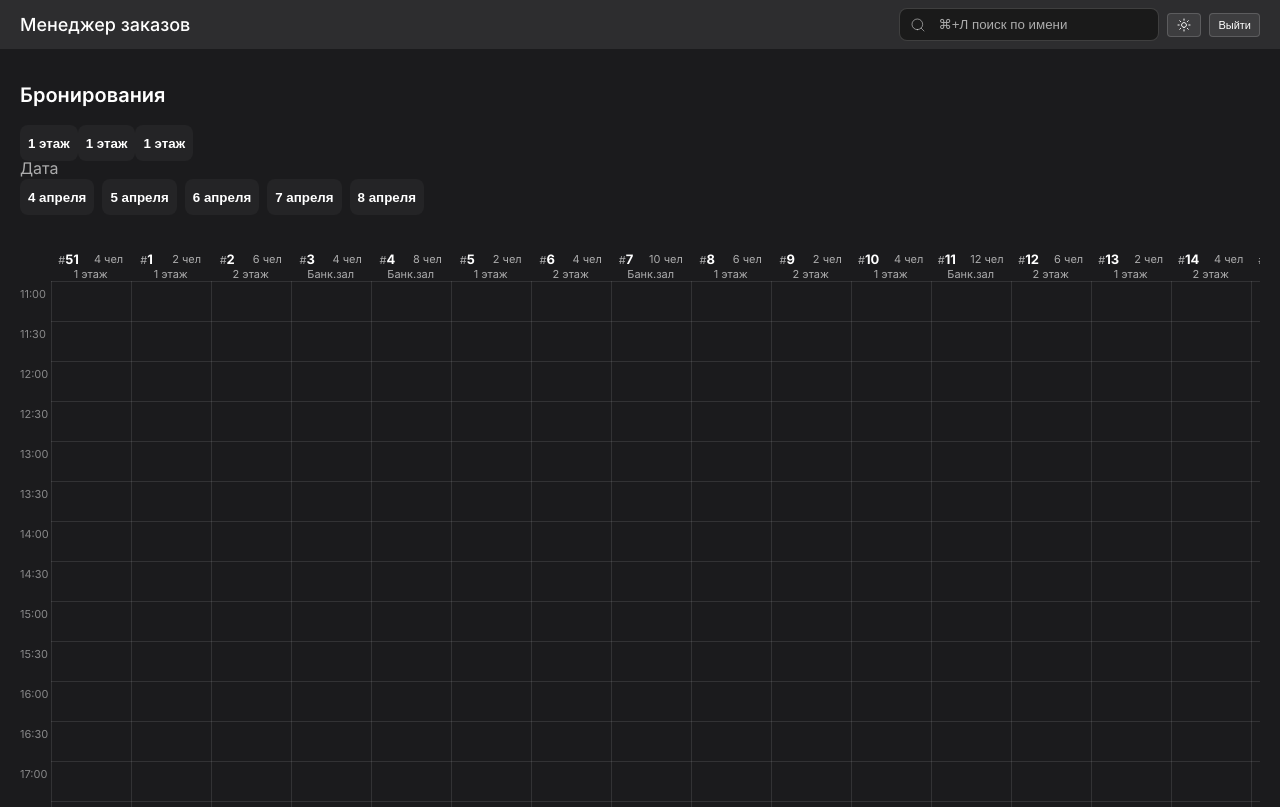
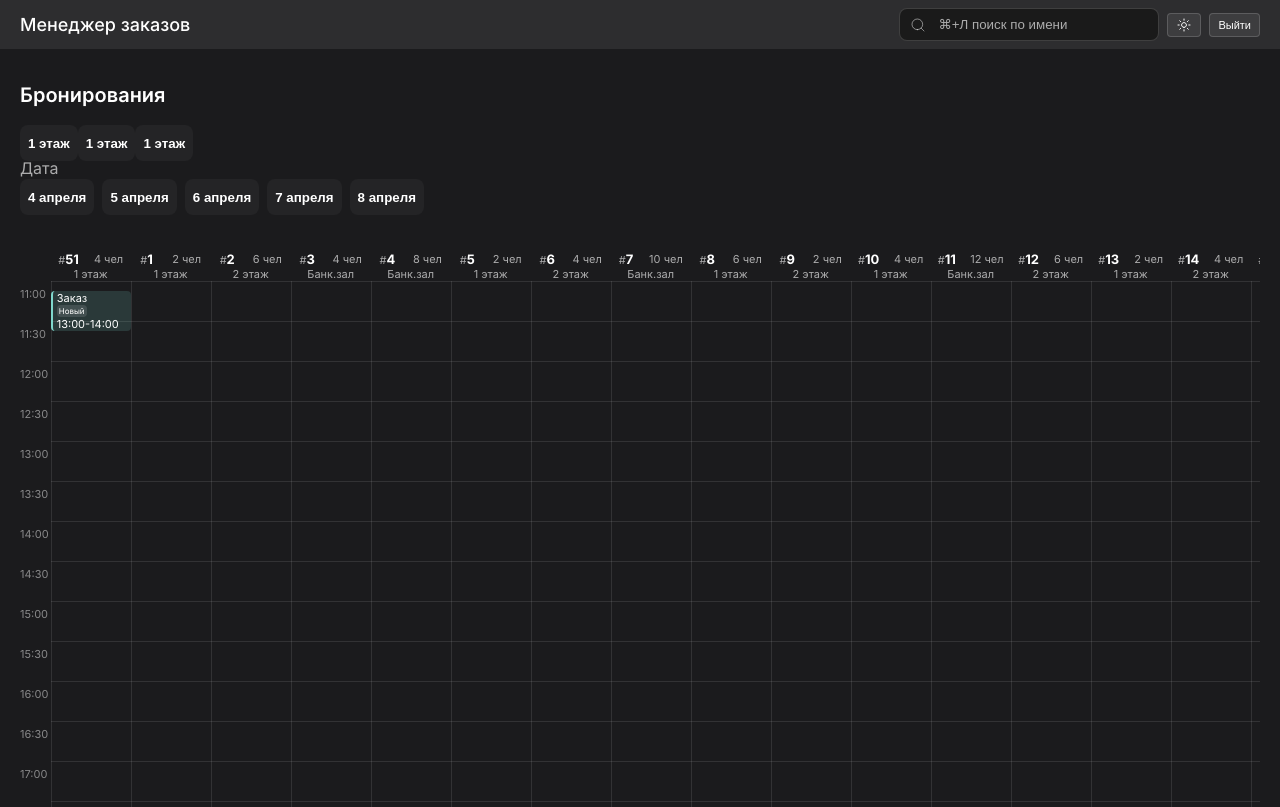
Before and after one commit to Stancia94/app-for-orders, a React (Vite) app: page / in a window 1280 px wide. Built offline with nearby package versions, Linux system fonts and the light colour scheme.

Commit message:
refactor the main board

```diff
--- a/package.json
+++ b/package.json
@@ -11,6 +11,7 @@
   },
   "dependencies": {
     "@reduxjs/toolkit": "^2.9.0",
+    "dayjs": "^1.11.18",
     "normalize.css": "^8.0.1",
     "react": "^19.1.1",
     "react-dom": "^19.1.1",
--- a/src/ExampleTables.json
+++ b/src/ExampleTables.json
@@ -11,6 +11,48 @@
           "status": "New",
           "start_time": "2025-04-04T12:32:47.885000+10:00",
           "end_time": "2025-04-04T13:01:41.598000+10:00"
+        },
+        {
+          "id": "f2c15b67-2c0c-43de-b6e7-16b12cf94cb1",
+          "status": "Bill",
+          "start_time": "2025-04-04T11:10:00.000000+10:00",
+          "end_time": "2025-04-04T11:45:00.000000+10:00"
+        },
+        {
+          "id": "72b48f8c-15ae-4d23-90f7-7ff0cb5a45f5",
+          "status": "Closed",
+          "start_time": "2025-04-04T13:15:00.000000+10:00",
+          "end_time": "2025-04-04T14:05:00.000000+10:00"
+        },
+        {
+          "id": "aa16e9fb-6d2a-44e6-9cc6-08af8f234f4b",
+          "status": "Banquet",
+          "start_time": "2025-04-04T15:20:00.000000+10:00",
+          "end_time": "2025-04-04T15:45:00.000000+10:00"
+        },
+        {
+          "id": "e31f5798-3a19-4c3b-8d54-0b2b0a2a9a77",
+          "status": "Closed",
+          "start_time": "2025-04-04T16:00:00.000000+10:00",
+          "end_time": "2025-04-04T16:40:00.000000+10:00"
+        },
+        {
+          "id": "d45ac927-7f59-45ff-9b9e-2bafec119c7f",
+          "status": "Bill",
+          "start_time": "2025-04-04T17:10:00.000000+10:00",
+          "end_time": "2025-04-04T18:00:00.000000+10:00"
+        },
+        {
+          "id": "c4a51228-622d-49cf-8aeb-514df8c5a9a1",
+          "status": "Banquet",
+          "start_time": "2025-04-04T19:00:00.000000+10:00",
+          "end_time": "2025-04-04T19:35:00.000000+10:00"
+        },
+        {
+          "id": "a6c2a47a-2b5f-47e8-86b0-48dfcb4a03c4",
+          "status": "New",
+          "start_time": "2025-04-04T20:15:00.000000+10:00",
+          "end_time": "2025-04-04T21:00:00.000000+10:00"
         }
       ]
     },
--- a/src/components/MainTable.tsx
+++ b/src/components/MainTable.tsx
@@ -1,19 +1,20 @@
 import styled from "styled-components";
 import ExampleTables from "../ExampleTables.json";
 import TablesCeil from "./TablesCeil";
+import Order from "./Order";
 type Times = {
   restaurant: {
     opening_time: string;
     closing_time: string;
   };
 };
+
 const mokdata: Times = {
   restaurant: {
     opening_time: "11:00", // Время открытия (на основе этого строится таблица)
     closing_time: "23:40", // Время закрытия (на основе этого строится таблица)
   },
 };
-// 23:40 - 11:00 = 12:40
 function toMinutes(time: string) {
   const [h, m] = time.split(":").map(Number);
   return h * 60 + m;
@@ -29,10 +30,47 @@ for (let i = openTime; i < closeTime; i += 30) {
   const time = `${h}:${m}`;
   timeArr.push(time);
 }
-console.log(timeArr);
 
+function getOriginalTime(iso: string): string {
+  const match = iso.match(/T(\d{2}:\d{2})/);
+  return match ? match[1] : "";
+}
 const { tables } = ExampleTables;
-console.log(tables.length);
+
+const allOrder = tables.reduce((acc, table) => {
+  acc = [...acc, ...table.orders];
+  return acc;
+}, [] as (typeof tables)[number]["orders"]);
+
+allOrder.map((order) => {
+  order.start_time = getOriginalTime(order.start_time);
+  order.end_time = getOriginalTime(order.end_time);
+});
+console.log(allOrder);
+
+type Table = (typeof tables)[number];
+
+const allTable = tables.reduce<Omit<Table, "orders">[]>((acc, table) => {
+  const { orders, ...rest } = table;
+  acc.push(rest);
+  return acc;
+}, []);
+
+const matrix = [];
+for (let i = 0; i < diff; i++) {
+  const row = new Array(allTable.length).fill(0);
+  matrix.push(row);
+}
+console.log(matrix);
+// [0][0]
+// [0][1]
+const matrixEx = [
+  //     индекс
+  // время [1, 2, 3],
+  [4, 3, 5],
+  [6, 7, 8],
+];
+
 export default function MainTable() {
   return (
     <Wrapper className="container">
@@ -44,11 +82,13 @@ export default function MainTable() {
         </TimeBar>
         <YWrapper>
           <TableBar>
-            {tables.map((table) => {
+            {allTable.map((table) => {
               return <TablesCeil key={table.id} data={table}></TablesCeil>;
             })}
           </TableBar>
-          <Board></Board>
+          <Board>
+            <Order></Order>
+          </Board>
         </YWrapper>
       </XWrapper>
     </Wrapper>
@@ -72,9 +112,8 @@ const YWrapper = styled.div`
 `;
 const Board = styled.div`
   display: grid;
-  grid-auto-rows: 40px;
-  grid-auto-columns: 80px;
   background-attachment: local;
+  position: relative;
   background-image: linear-gradient(
       to right,
       rgba(255, 255, 255, 0.1) 1px,
--- /dev/null
+++ b/src/components/Order.tsx
@@ -0,0 +1,83 @@
+import type { JSX } from "react";
+import styled from "styled-components";
+const order = {
+  id: "8ed4dfd6-ed9b-4230-9399-e271d2ba00d0",
+  status: "New",
+  start_time: "2025-04-04T12:32:47.885000+10:00",
+  end_time: "2025-04-04T13:01:41.598000+10:00",
+};
+function renderOrder(status: string): JSX.Element | null {
+  switch (status) {
+    case "New":
+      return (
+        <OrderWrapper>
+          <Name>Заказ</Name>
+          <Status>Новый</Status>
+          <Time>13:00-14:00</Time>
+        </OrderWrapper>
+      );
+    case "Bill":
+      return (
+        <OrderWrapper>
+          <Name>Заказ</Name>
+          <StatusBill>Пречек</StatusBill>
+          <Time>13:00-14:00</Time>
+        </OrderWrapper>
+      );
+    case "Closed":
+      return (
+        <OrderWrapper>
+          <Name>Заказ</Name>
+          <Status>Закрытый</Status>
+          <Time>13:00-14:00</Time>
+        </OrderWrapper>
+      );
+    case "Banquet":
+      return (
+        <BanquetWrapper>
+          <Name>Банкет</Name>
+          <Time>13:00-14:00</Time>
+        </BanquetWrapper>
+      );
+    default:
+      return null;
+  }
+}
+export default function Order() {
+  return renderOrder(order.status);
+}
+const Status = styled.div`
+  font-size: 8px;
+  line-height: 8px;
+  border-radius: 4px;
+  background-color: rgba(255, 255, 255, 0.12);
+  padding: 2px;
+`;
+const StatusBill = styled(Status)`
+  background-color: rgba(74, 201, 155, 0.32);
+`;
+const Name = styled.div`
+  font-size: 11px;
+  line-height: 14px;
+`;
+const Time = styled.div`
+  font-size: 11px;
+`;
+const OrderWrapper = styled.div`
+  background-color: rgba(127, 215, 204, 0.16);
+  border-left: 2px solid #7fd7cc;
+  border-radius: 4px;
+  position: absolute;
+  left: 0;
+  top: 10px;
+  width: 80px;
+  height: 40px;
+  display: flex;
+  flex-direction: column;
+  align-items: flex-start;
+  padding-left: 4px;
+`;
+const BanquetWrapper = styled(OrderWrapper)`
+  background-color: rgba(179, 72, 247, 0.16);
+  border-left: 2px solid #b348f7;
+`;
--- a/src/components/TablesCeil.tsx
+++ b/src/components/TablesCeil.tsx
@@ -5,12 +5,6 @@ type Table = {
   capacity: number;
   number: string;
   zone: string;
-  orders: {
-    id: string;
-    status: string;
-    start_time: string;
-    end_time: string;
-  }[];
 };
 
 export default function TablesCeil({ data }: { data: Table }) {
```
Also changed, not shown: tsconfig.app.json (+12 -4 lines), 1 other file (tests, documents, lock files or other folders).
